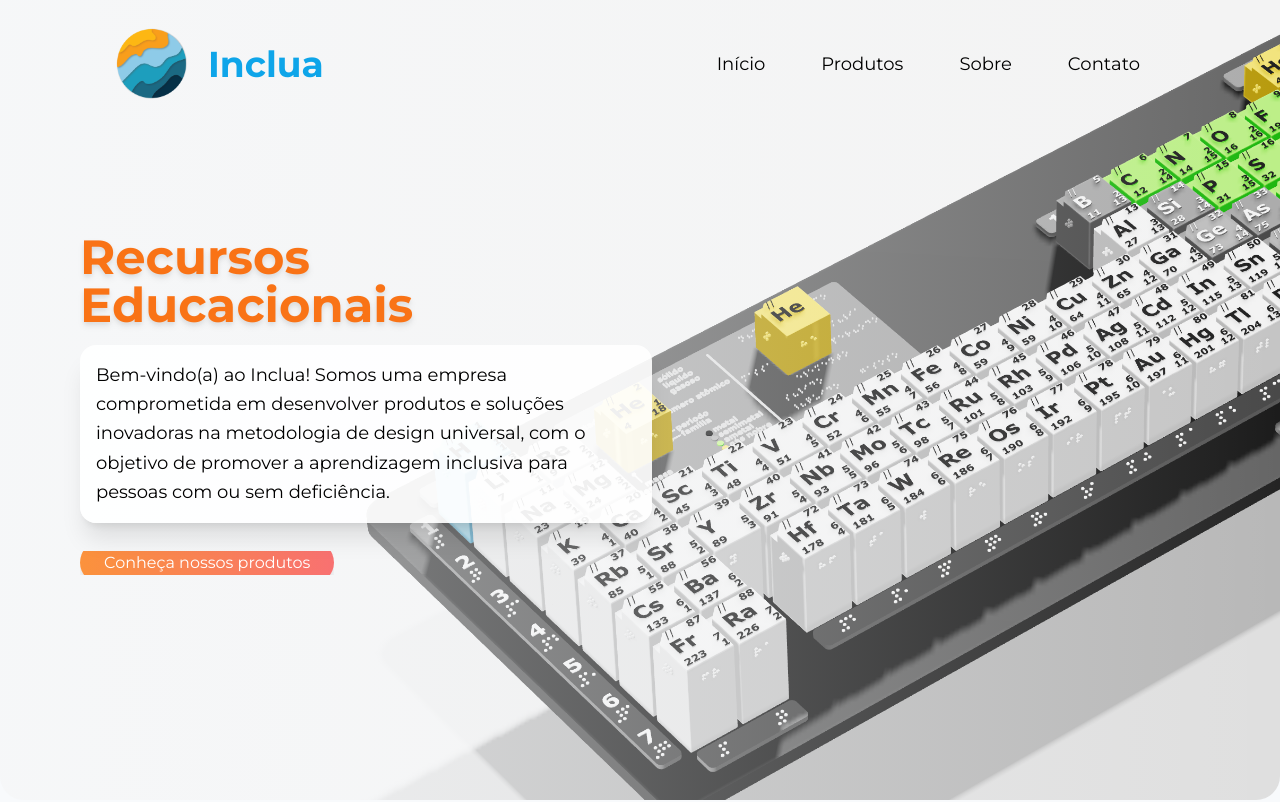
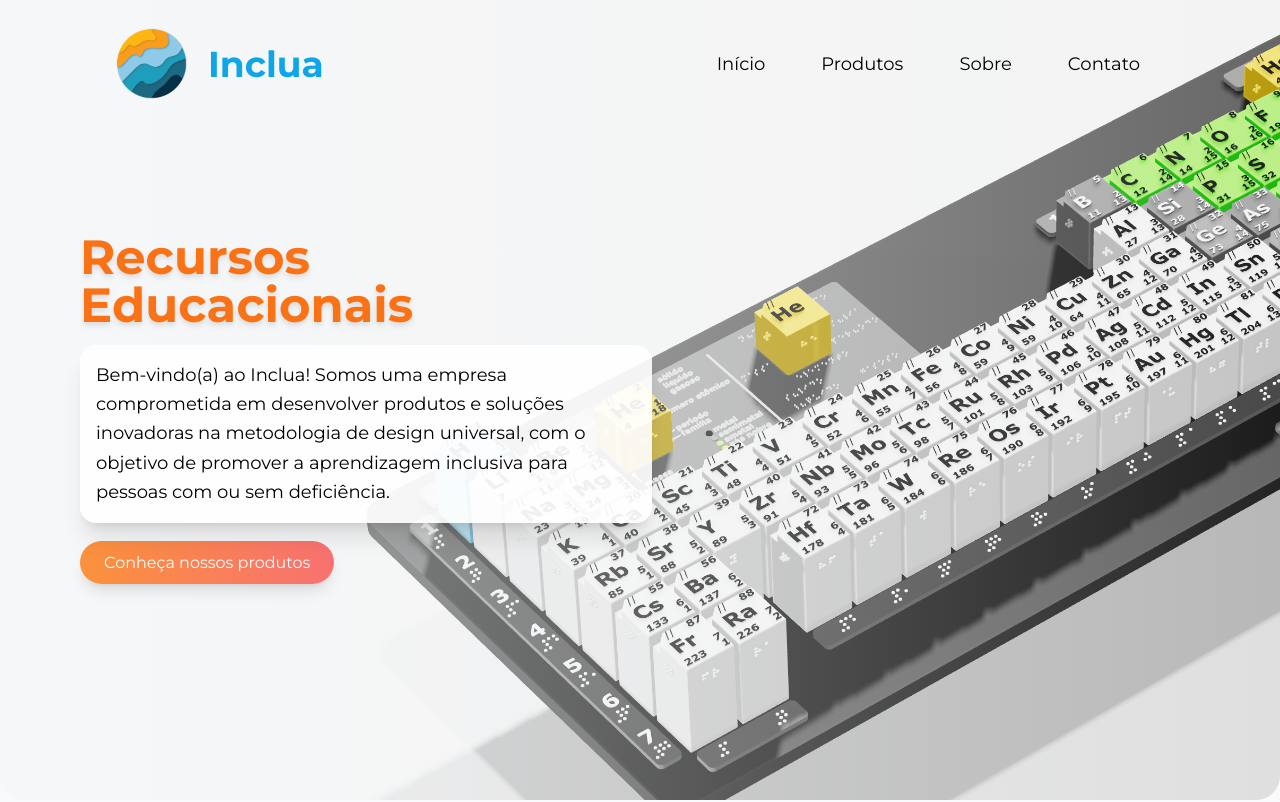
Before and after one commit to pulidoow/Inclua-Recursos-Educacionais, a React (Create React App) app: page / in a window 1280 px wide. Shown: the top 802 px of the page. Built offline with nearby package versions, Linux system fonts and the light colour scheme; a web font is replaced by a local one.

Commit message:
link to table

```diff
--- a/package.json
+++ b/package.json
@@ -18,7 +18,8 @@
     "build": "react-scripts build",
     "test": "react-scripts test",
     "eject": "react-scripts eject",
-    "deploy": "vercel deploy"
+    "deploy": "vercel deploy",
+    "prod": "vercel --prod"
   },
   "eslintConfig": {
     "extends": [
--- a/src/Products.js
+++ b/src/Products.js
@@ -17,7 +17,7 @@ export default function Products() {
             <div className='flex flex-wrap justify-center my-auto'>
 
                 {/* Product */}
-                <a className='transition duration-200 m-10 hover:drop-shadow-[-20px_-20px_15px_rgba(255,255,255,1)]' href="#">
+                <a className='transition duration-200 m-10 hover:drop-shadow-[-20px_-20px_15px_rgba(255,255,255,1)]' href="https://tabela-show-v2.vercel.app/">
                     <div className='transition duration-200 bg-white max-w-xl rounded-3xl shadow-xl hover:drop-shadow-[15px_15px_20px_rgba(0,0,0,0.10)]'>
 
                         {/* Image */}
--- a/src/index.css
+++ b/src/index.css
@@ -5,7 +5,6 @@
 *,
 html {
     scroll-behavior: smooth !important;
-    overflow-x: hidden;
 }
 
 /* Hide scrollbar for Chrome, Safari and Opera */
```
